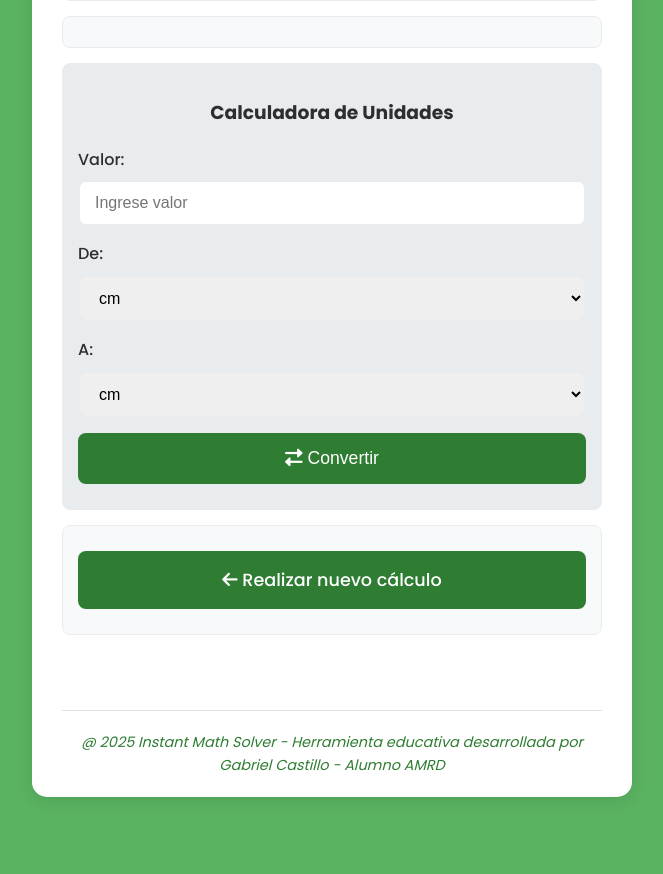
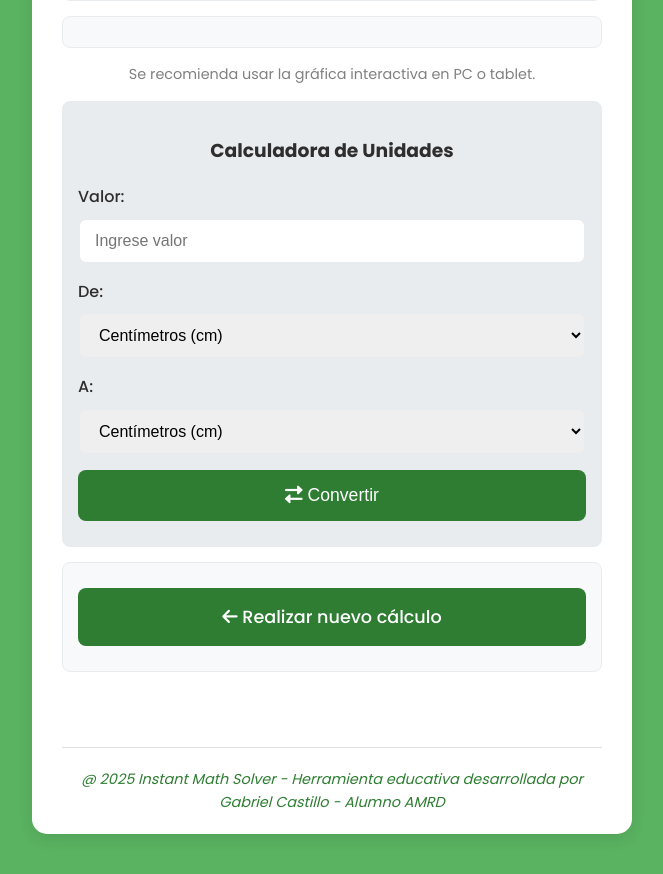
Before and after one commit to Gabriel-creZ/nismoos-triangulos2, a Flask app: template templates/resultado.html in a window 1280 px wide. Shown: the part 1633-2507 px from the top of the page, without its empty margins (308-971 px from the left). Before the commit the page ends 2430 px from the top, so only its background shows below. Run offline with Flask 2, Linux system fonts and the light colour scheme; the template is opened without the code that fills it, so the values that code supplies are empty.

Commit message:
Final Release 4.4

```diff
--- a/app.py
+++ b/app.py
@@ -23,7 +23,7 @@ SMTP_USER = 'castilloreyesgabriel4@gmail.com'
 SMTP_PASSWORD = 'wkiqrqkcvhoirdyr'
 
 # -----------------------------------------------------------
-# Funciones para resolver triángulos: senos, cosenos y opción base/altura
+# Funciones para resolver triángulos: ley de senos, cosenos y opción base/altura
 # -----------------------------------------------------------
 def calcular_triangulo_sen(angulo_A=None, angulo_B=None, angulo_C=None,
                              lado_a=None, lado_b=None, lado_c=None):
@@ -119,7 +119,7 @@ def calcular_triangulo_cos(a=None, b=None, c=None, A=None, B=None, C=None):
 
 def resolver_triangulo(a, b, c, A, B, C, base=None, altura=None):
     if base is not None and altura is not None:
-        # Se asume: base es el lado inferior y altura es la altura vertical desde el vértice opuesto.
+        # Se asume: base es el lado inferior y altura es la altura vertical.
         a_r = base
         area = 0.5 * base * altura
         c_r = math.sqrt(base**2 + altura**2)
@@ -142,7 +142,7 @@ def resolver_triangulo(a, b, c, A, B, C, base=None, altura=None):
         return calcular_triangulo_sen(angulo_A=A, angulo_B=B, angulo_C=C, lado_a=a, lado_b=b, lado_c=c), metodo
 
 # -----------------------------------------------------------
-# Funciones adicionales: medianas, circuncentro, ortocentro, tipo de triángulo, clasificación y conversión de unidades
+# Funciones adicionales: medianas, circuncentro, ortocentro, tipo y conversión
 # -----------------------------------------------------------
 def calcular_medianas(a, b, c):
     m1 = 0.5 * math.sqrt(2*(b**2 + c**2) - a**2)
@@ -182,7 +182,15 @@ def convertir_unidades(valor, de_unidad, a_unidad):
         ("in", "cm"): 2.54,
         ("cm", "in"): 0.393701,
         ("ft", "m"): 0.3048,
-        ("m", "ft"): 3.28084
+        ("m", "ft"): 3.28084,
+        ("yd", "cm"): 91.44,
+        ("cm", "yd"): 1/91.44,
+        ("yd", "m"): 0.9144,
+        ("m", "yd"): 1/0.9144,
+        ("mi", "m"): 1609.34,
+        ("m", "mi"): 1/1609.34,
+        ("dm", "cm"): 10,
+        ("cm", "dm"): 0.1
     }
     factor = conversion.get((de_unidad, a_unidad))
     if factor is None:
@@ -217,14 +225,14 @@ def graficar_triangulo_estatico(a, b, c, A, B, C, metodo):
     plt.plot([A_point[0], B_point[0]], [A_point[1], B_point[1]], 'b-', label=f"Lado c = {c:.2f}")
     plt.plot([A_point[0], C_point[0]], [A_point[1], C_point[1]], 'r-', label=f"Lado b = {b:.2f}")
     plt.plot([B_point[0], C_point[0]], [B_point[1], C_point[1]], 'g-', label=f"Lado a = {a:.2f}")
-    # Dibujar todas las medianas con etiquetas m₁, m₂, m₃
+    # Dibujar medianas y etiquetarlas como m₁, m₂, m₃
     mid_AB = ((A_point[0]+B_point[0])/2, (A_point[1]+B_point[1])/2)
     mid_BC = ((B_point[0]+C_point[0])/2, (B_point[1]+C_point[1])/2)
     mid_AC = ((A_point[0]+C_point[0])/2, (A_point[1]+C_point[1])/2)
     plt.plot([C_point[0], mid_AB[0]], [C_point[1], mid_AB[1]], 'k--', label="m₁")
     plt.plot([A_point[0], mid_BC[0]], [A_point[1], mid_BC[1]], 'k--', label="m₂")
     plt.plot([B_point[0], mid_AC[0]], [B_point[1], mid_AC[1]], 'k--', label="m₃")
-    # Dibujar altura vertical desde C a AB
+    # Dibujar altura vertical desde C a la base AB
     plt.plot([C_point[0], C_point[0]], [C_point[1], 0], 'm--', label="Altura")
     # Marcar circuncentro y ortocentro
     circ = calcular_circuncentro(A_point, B_point, C_point)
@@ -283,30 +291,36 @@ def graficar_triangulo_interactivo(a, b, c, A, B, C):
     orto = calcular_ortocentro(A_point, B_point, C_point)
     if circ:
         fig.add_trace(go.Scatter(x=[circ[0]], y=[circ[1]], mode='markers+text',
-                                 marker=dict(color='cyan', size=10), text=["Circuncentro"],
+                                 marker=dict(color='cyan', size=10), text=["Punto a"],
                                  textposition="top right", name="Circuncentro"))
     if orto:
         fig.add_trace(go.Scatter(x=[orto[0]], y=[orto[1]], mode='markers+text',
-                                 marker=dict(color='magenta', size=10), text=["Ortocentro"],
+                                 marker=dict(color='magenta', size=10), text=["Punto b"],
                                  textposition="top left", name="Ortocentro"))
     # Vértices
     fig.add_trace(go.Scatter(x=[A_point[0]], y=[A_point[1]], mode='markers+text',
-                             text=["A"], textposition="top left", marker=dict(color='black', size=8)))
+                             text=["Punto a"], textposition="top left", marker=dict(color='black', size=8)))
     fig.add_trace(go.Scatter(x=[B_point[0]], y=[B_point[1]], mode='markers+text',
-                             text=["B"], textposition="top right", marker=dict(color='black', size=8)))
+                             text=["Punto b"], textposition="top right", marker=dict(color='black', size=8)))
     fig.add_trace(go.Scatter(x=[C_point[0]], y=[C_point[1]], mode='markers+text',
-                             text=["C"], textposition="bottom center", marker=dict(color='black', size=8)))
+                             text=["Punto c"], textposition="bottom center", marker=dict(color='black', size=8)))
     fig.update_layout(title="Grafica Interactiva del Triángulo",
                       xaxis_title="Eje X",
                       yaxis_title="Eje Y",
                       legend_title="Leyenda",
                       template="plotly_white",
                       autosize=True,
-                      margin=dict(l=20, r=20, t=50, b=20))
+                      margin=dict(l=20, r=20, t=50, b=20),
+                      responsive=True)
+    # Nota debajo de la gráfica
+    fig.add_annotation(text="Se recomienda usar la gráfica interactiva en PC o tablet.",
+                       xref="paper", yref="paper",
+                       x=0.5, y=-0.15, showarrow=False,
+                       font=dict(size=12, color="gray"))
     return fig.to_html(full_html=False)
 
 # -----------------------------------------------------------
-# Ruta para conversión de unidades (calculadora interactiva con select)
+# Ruta para conversión de unidades (calculadora interactiva)
 # -----------------------------------------------------------
 @app.route('/convertir', methods=['POST'])
 def convertir():
@@ -314,7 +328,6 @@ def convertir():
         valor = float(request.form.get('valor'))
         de_unidad = request.form.get('de_unidad')
         a_unidad = request.form.get('a_unidad')
-        # Ampliamos la tabla de conversión a más unidades
         conversion = {
             ("mm", "cm"): 0.1,
             ("cm", "mm"): 10,
@@ -325,9 +338,18 @@ def convertir():
             ("in", "cm"): 2.54,
             ("cm", "in"): 0.393701,
             ("ft", "m"): 0.3048,
-            ("m", "ft"): 3.28084
+            ("m", "ft"): 3.28084,
+            ("yd", "cm"): 91.44,
+            ("cm", "yd"): 1/91.44,
+            ("yd", "m"): 0.9144,
+            ("m", "yd"): 1/0.9144,
+            ("mi", "m"): 1609.34,
+            ("m", "mi"): 1/1609.34,
+            ("dm", "cm"): 10,
+            ("cm", "dm"): 0.1
         }
-        factor = conversion.get((de_unidad, a_unidad))
+        key = (de_unidad, a_unidad)
+        factor = conversion.get(key)
         if factor is None:
             flash("Conversión no soportada.")
         else:
@@ -420,7 +442,7 @@ def index():
             circumradius = calcular_circumradius(res_a, res_b, res_c, area)
             tipo_triangulo = determinar_tipo_triangulo(res_a, res_b, res_c)
             clasificacion_angulo = determinar_clasificacion_angulo(res_A, res_B, res_C)
-            # Altura vertical: componente vertical del vértice C
+            # Altura vertical: se toma la componente vertical del vértice C
             altura_vertical = res_b * math.sin(math.radians(res_A))
 
             img_estatico, A_pt, B_pt, C_pt = graficar_triangulo_estatico(res_a, res_b, res_c, res_A, res_B, res_C, metodo)
--- a/templates/resultado.html
+++ b/templates/resultado.html
@@ -93,6 +93,9 @@
           {{ imagen_interactivo|safe }}
         </div>
 
+        <!-- Nota para la gráfica interactiva -->
+        <p style="text-align:center; font-size:0.9rem; color:gray;">Se recomienda usar la gráfica interactiva en PC o tablet.</p>
+
         <!-- Calculadora de conversión de unidades -->
         <div class="result-item" style="background: #e9ecef; padding: 15px;">
           <h3 style="text-align: center;">Calculadora de Unidades</h3>
@@ -104,21 +107,27 @@
             <div class="form-group">
               <label for="de_unidad">De:</label>
               <select name="de_unidad" id="de_unidad" required>
-                <option value="mm">mm</option>
-                <option value="cm" selected>cm</option>
-                <option value="m">m</option>
-                <option value="in">in</option>
-                <option value="ft">ft</option>
+                <option value="mm">Milímetros (mm)</option>
+                <option value="cm" selected>Centímetros (cm)</option>
+                <option value="dm">Decímetros (dm)</option>
+                <option value="m">Metros (m)</option>
+                <option value="in">Pulgadas (in)</option>
+                <option value="ft">Pies (ft)</option>
+                <option value="yd">Yardas (yd)</option>
+                <option value="mi">Millas (mi)</option>
               </select>
             </div>
             <div class="form-group">
               <label for="a_unidad">A:</label>
               <select name="a_unidad" id="a_unidad" required>
-                <option value="mm">mm</option>
-                <option value="cm" selected>cm</option>
-                <option value="m">m</option>
-                <option value="in">in</option>
-                <option value="ft">ft</option>
+                <option value="mm">Milímetros (mm)</option>
+                <option value="cm" selected>Centímetros (cm)</option>
+                <option value="dm">Decímetros (dm)</option>
+                <option value="m">Metros (m)</option>
+                <option value="in">Pulgadas (in)</option>
+                <option value="ft">Pies (ft)</option>
+                <option value="yd">Yardas (yd)</option>
+                <option value="mi">Millas (mi)</option>
               </select>
             </div>
             <button type="submit" class="btn">
@@ -155,7 +164,15 @@
         "in_cm": 2.54,
         "cm_in": 0.393701,
         "ft_m": 0.3048,
-        "m_ft": 3.28084
+        "m_ft": 3.28084,
+        "yd_cm": 91.44,
+        "cm_yd": 1/91.44,
+        "yd_m": 0.9144,
+        "m_yd": 1/0.9144,
+        "mi_m": 1609.34,
+        "m_mi": 1/1609.34,
+        "dm_cm": 10,
+        "cm_dm": 0.1
       };
       const key = de + "_" + a;
       const factor = conversion[key];
```
Also changed, not shown: templates/index.html (+4 -4 lines).
